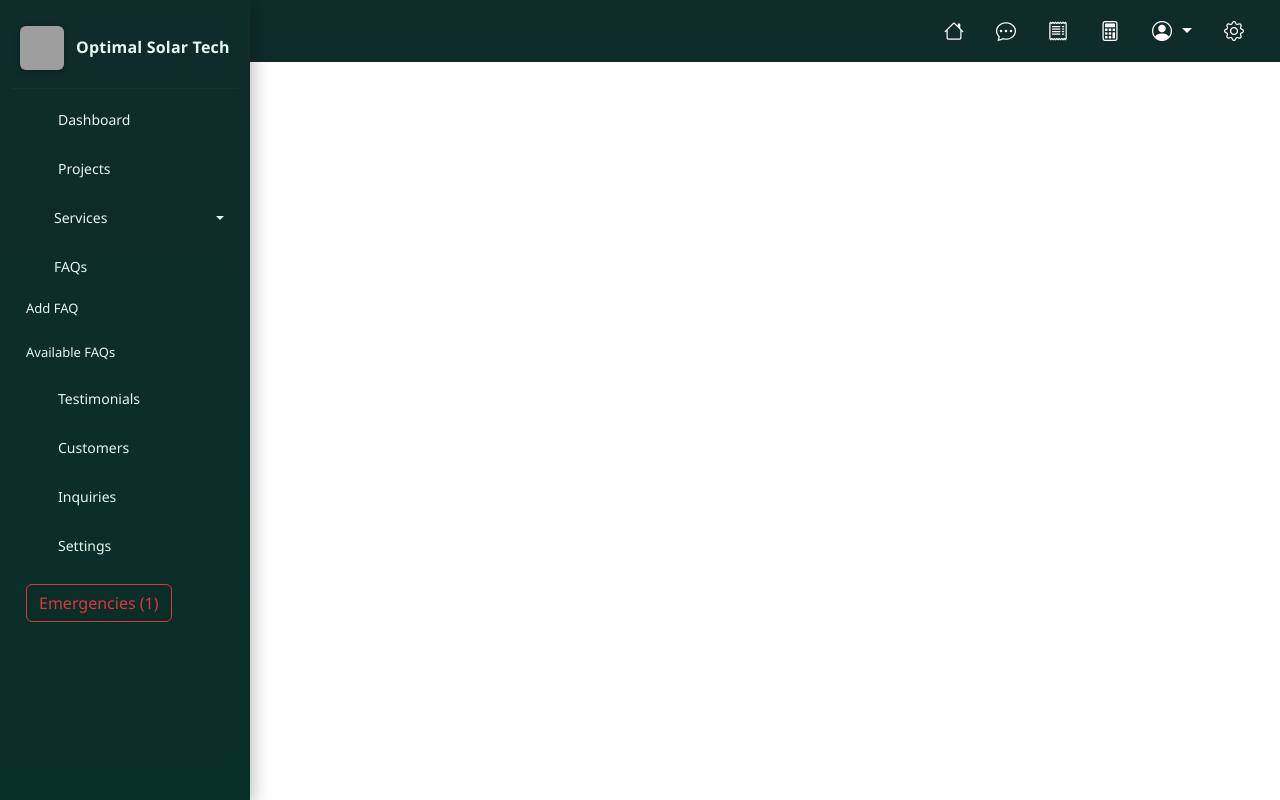
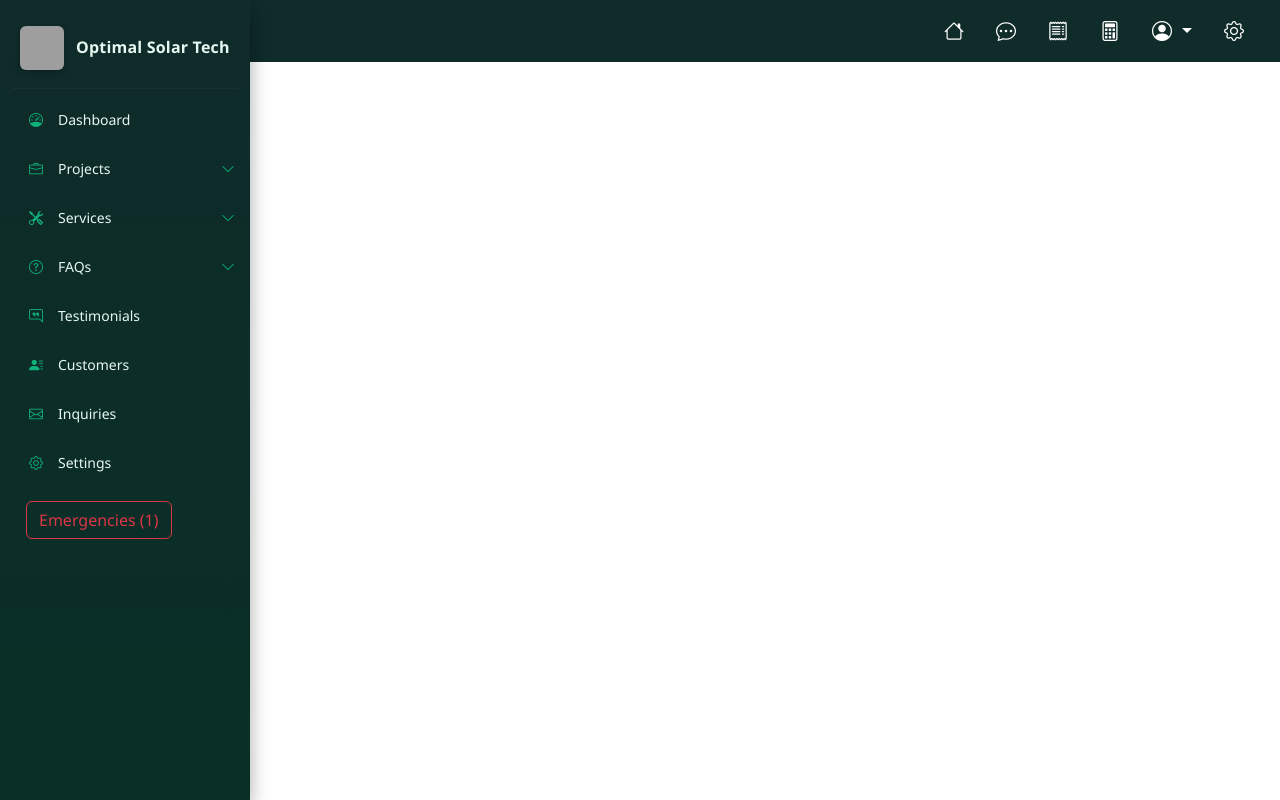
Before and after one commit to JustinWChada/OptimalSolarTech, a PHP site: page /dashboard.php in a window 1280 px wide. Run offline with PHP 8.4, Linux system fonts and the light colour scheme; grey boxes are pictures that could not be loaded.

Commit message:
navigation and sidebars are now set and responsive. begiining to add modules and functionalities

```diff
--- a/dashboard/css/sidebar.css
+++ b/dashboard/css/sidebar.css
@@ -73,6 +73,8 @@
 }
 .sidebar-menu li {
   margin: 0;
+  display: block;
+  align-items: center;
 }
 .sidebar-menu a {
   display: flex;
@@ -132,6 +134,7 @@
   transition: 0.28s cubic-bezier(0.2, 0.9, 0.2, 1),
     opacity 0.18s ease;
   border-left: 2px solid transparent;
+  text-indent: 50px;
 }
 
 .submenu li a {
--- a/dashboard/structure/sidebar.php
+++ b/dashboard/structure/sidebar.php
@@ -7,12 +7,13 @@
 
         <nav class="sidebar-menu">
             <ul>
-                <li><a href="dashboard.php"><i class="fas fa-home"></i> Dashboard</a></li>
+                <li><a href="dashboard.php"><i class="bi bi-speedometer"></i> Dashboard</a></li>
 
                 <!-- Projects Section -->
                 <li>
-                    <a data-bs-toggle="collapse" href="#collapseProjects" role="button" aria-expanded="false" aria-controls="collapseProjects">
-                        <i class="fas fa-project-diagram"></i> Projects <i class="fas fa-chevron-down"></i>
+                    <a class="position-relative" data-bs-toggle="collapse" href="#collapseProjects" role="button" aria-expanded="false" aria-controls="collapseProjects">
+                        <i class="bi bi-briefcase"></i> Projects
+                        <i class="bi bi-chevron-down position-absolute end-0 top-50 translate-middle-y"></i>
                     </a>
                     <div class="collapse" id="collapseProjects">
                         <ul class="submenu">
@@ -23,31 +24,41 @@
                 </li>
 
                 <!-- Services Section -->
-                <li class="menu-dropdown">
-                    <a href="#" class="dropdown-toggle" data-bs-toggle="dropdown"><i class="fas fa-tools"></i> Services <i class="fas fa-chevron-down"></i></a>
-                    <ul class="dropdown-menu" id="dropdown">
-                        <li><a href="add_service.php">Add Service</a></li>
-                        <li><a href="available_services.php">Available Services</a></li>
-                        <li><a href="edit_services.php">Edit Services</a></li>
-                    </ul>
+                <li>
+                    <a class="position-relative"  data-bs-toggle="collapse" href="#collapseServices" role="button" aria-expanded="false" aria-controls="collapseServices">
+                        <i class="bi bi-tools"></i> Services
+                        <i class="bi bi-chevron-down position-absolute end-0 top-50 translate-middle-y"></i>
+                    </a>
+                    <div class="collapse" id="collapseServices">
+                        <ul class="submenu">
+                            <li><a href="add_project.php">Add Service</a></li>
+                            <li><a href="available_Services.php">Available Services</a></li>
+                            <li><a href="available_Services.php">Edit Services</a></li>
+                        </ul>
+                    </div>
                 </li>
 
                 <!-- FAQs Section -->
-                <li class="menu-dropdown">
-                    <a href="#"><i class="fas fa-question-circle"></i> FAQs <i class="fas fa-chevron-down"></i></a>
-                    <ul class="submenu">
-                        <li><a href="add_faq.php">Add FAQ</a></li>
-                        <li><a href="available_faqs.php">Available FAQs</a></li>
-                    </ul>
+                <li>
+                    <a class="position-relative" data-bs-toggle="collapse" href="#collapseFAQs" role="button" aria-expanded="false" aria-controls="collapseFAQs">
+                        <i class="bi bi-question-circle"></i> FAQs
+                        <i class="bi bi-chevron-down position-absolute end-0 top-50 translate-middle-y"></i>
+                    </a>
+                    <div class="collapse" id="collapseFAQs">
+                        <ul class="submenu">
+                            <li><a href="add_project.php">Add FAQs</a></li>
+                            <li><a href="available_FAQs.php">Available FAQs</a></li>
+                        </ul>
+                    </div>
                 </li>
 
                 <!-- Testimonials Section -->
-                <li><a href="testimonials.php"><i class="fas fa-quote-right"></i> Testimonials</a></li>
+                <li><a href="testimonials.php"><i class="bi bi-chat-right-quote"></i> Testimonials</a></li>
 
                 <!-- Additional Relevant Sections -->
-                <li><a href="customers.php"><i class="fas fa-users"></i> Customers</a></li>
-                <li><a href="inquiries.php"><i class="fas fa-envelope"></i> Inquiries</a></li>
-                <li><a href="settings.php"><i class="fas fa-cog"></i> Settings</a></li>
+                <li><a href="customers.php"><i class="bi bi-person-lines-fill"></i> Customers</a></li>
+                <li><a href="inquiries.php"><i class="bi bi-envelope"></i> Inquiries</a></li>
+                <li><a href="settings.php"><i class="bi bi-gear"></i> Settings</a></li>
                 <li><a href="settings.php"><button class="btn btn-outline-danger" id="emergencyMessages">Emergencies (1)</button></a></li>
             </ul>
         </nav>
```
